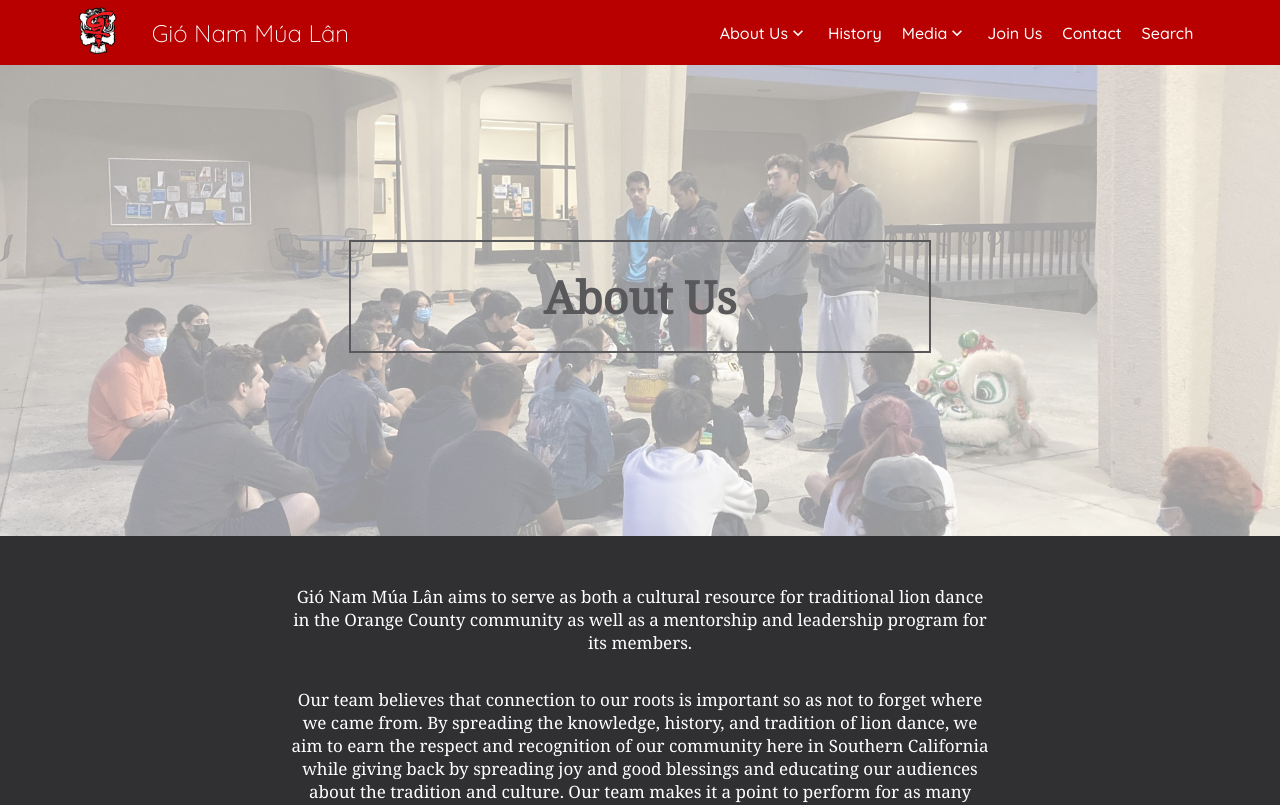
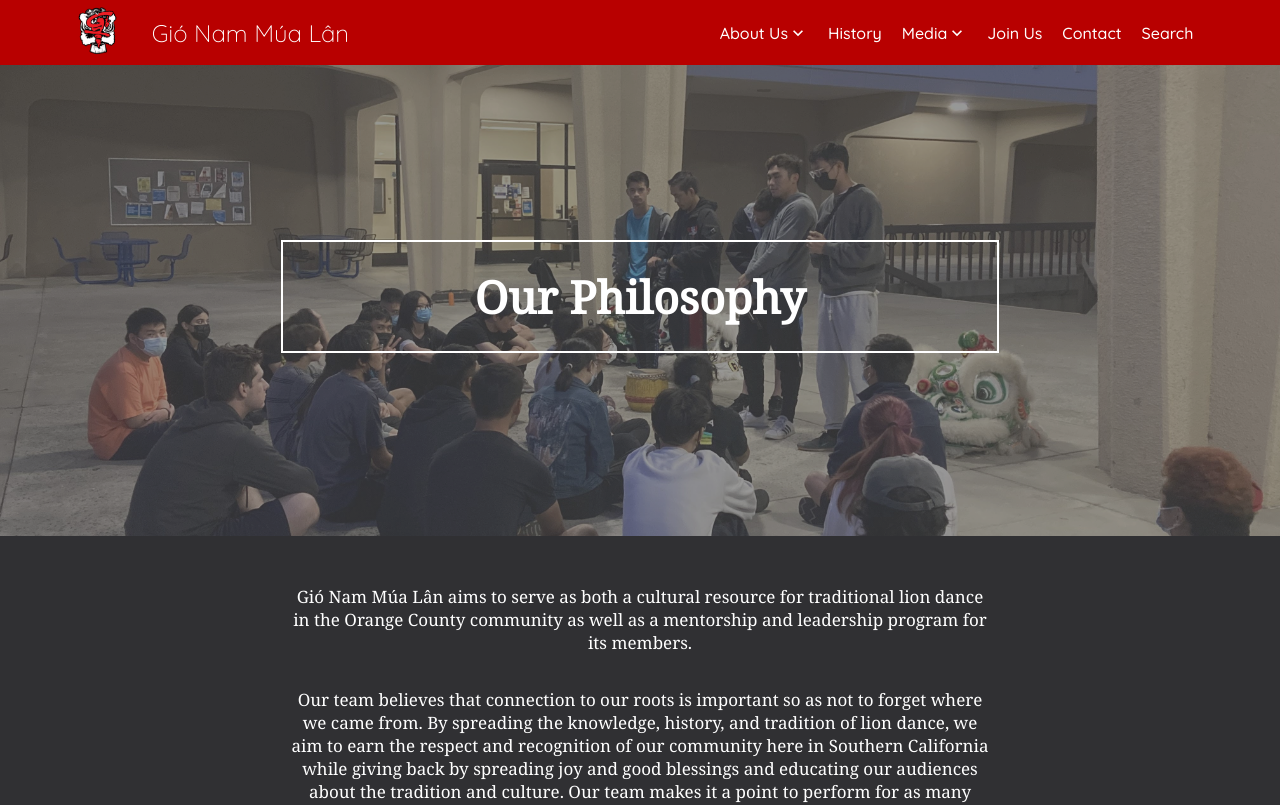
Before and after one commit to hieuqt1/GioNamWebsite, a React (Create React App) app in the folder gio-nam-website/: page /philosophy in a window 1280 px wide. Shown: the top 805 px of the page. Built offline with nearby package versions, Linux system fonts and the light colour scheme.

Commit message:
Rough Layout

```diff
--- a/gio-nam-website/src/components/Pages/PhilosophyPage/PhilosophyPage.css
+++ b/gio-nam-website/src/components/Pages/PhilosophyPage/PhilosophyPage.css
@@ -12,18 +12,8 @@
     height: 100%;
 }
 
-.temp {
-    background-size: cover;
-    background-position: center center;
-    background-image: "";
-    transform: translate3d(0px, 0px, 0px);
 
-}
-
-
-
-
-.aboutus-lion-line-up {
+.philo-hero {
 
     /* Flexbox stuff */
     display: flex;
@@ -37,17 +27,19 @@
     background-repeat: no-repeat;
     background-size: cover;
     position: absolute;
-    background-image: linear-gradient(rgba(255, 255, 255, 0.5),rgba(255, 255, 255, 0.5)), url("../../../assets/PhiloPic.jpeg");
+    background-image: linear-gradient(rgba(0, 0, 0, 0.5),rgba(0, 0, 0, 0.5)), url("../../../assets/PhiloPic.jpeg");
+
+    /* transform: translate3d(0px, 0px, 0px); */
     /*background-attachment: fixed;*/
     background-color: black;
     width: 100%;
     margin-top: 7vh;
     height: 60%;
-    color: #303033;
+    color: #ffffff;
     opacity: .8;
 }
 
-.aboutus-button-container {
+.philo-button-container {
     display: flex;
     justify-content: center;
     align-items: center center;
@@ -59,7 +51,7 @@
     color: white;
 }
 
-.aboutus-text-container {
+.philo-text-container {
     width: 100%;
     display: flex;
     flex-direction: column;
@@ -73,7 +65,7 @@
     padding-top: 4vh;
 }
 
-.aboutus-text-container p {
+.philo-text-container p {
     text-align: center;
     font-size: 17px;
 
@@ -81,7 +73,7 @@
     /* align-items: center center; */
 }
 
-.aboutus-lion-line-up h1 {
+.philo-hero h1 {
     /* Text styles */
     font-size: 3.5vw;
     border-style: solid;
@@ -92,7 +84,7 @@
 
 }
 
-.aboutus-lion-line-up h2 {
+.philo-hero h2 {
     /* Text styles */
     font-size: 3vw;
 }
@@ -105,9 +97,3 @@
     margin-top: 3vh;
     width: 100%;
 }
-
-
-* footer {
-    height: 5vh;
-    background-color: #303033;
-}
--- a/gio-nam-website/src/components/Pages/PhilosophyPage/PhilosophyPage.js
+++ b/gio-nam-website/src/components/Pages/PhilosophyPage/PhilosophyPage.js
@@ -13,19 +13,14 @@ export default function PhilosophyPage() {
         <ThemeProvider theme={theme}>
             <div className="philo-container gio-nam-font">
                 <Header />
-                <div className="aboutus-lion-line-up">
-                    <h1>About Us</h1>
+                <div className="philo-hero">
+                    <h1>Our Philosophy</h1>
                 </div>
 
-                <div className="aboutus-button-container">
-                    {/* <div className="buttons">
-                        <Button sx={{ "&:hover": { color: "white" }, marginRight: "4vh" }} variant="contained" color="secondary" disableElevation>Team Philosophy</Button>
-                        <Button sx={{ "&:hover": { color: "white" } }} variant="contained" color="secondary" disableElevation>Meet the Instructors</Button>
-                    </div> */}
-
+                <div className="philo-button-container">
                 </div>
 
-                <div className="aboutus-text-container">
+                <div className="philo-text-container">
                     <p>Gió Nam Múa Lân aims to serve as both a cultural resource for traditional lion dance in the Orange County community as well as a mentorship and leadership program for its members. </p>
                     <p>Our team believes that connection to our roots is important so as not to forget where we came from. By spreading the knowledge, history, and tradition of lion dance, we aim to earn the respect and recognition of our community here in Southern California while giving back by spreading joy and good blessings and educating our audiences about the tradition and culture. Our team makes it a point to perform for as many schools and youth organizations as possible at little to no charge, and we teach any interested new member regardless of age, background, beliefs, or identity.</p>
                     <p>Our team's other primary motivation is to provide opportunities for members to grow professionally and personally. All of our students are encouraged to practice self-discipline both physically and mentally, and to hold themselves to the same standard to which they hold others. We believe in pushing our members to be well-rounded individuals, and regularly introduce our students to standard business etiquette practices and teach the necessary skills to strengthen not only our team but their own professional careers and endeavors.</p>
@@ -35,7 +30,12 @@ export default function PhilosophyPage() {
 
                 <Footer />
             </div>
+
+            {/* <div className="buttons">
+                <Button sx={{ "&:hover": { color: "white" }, marginRight: "4vh" }} variant="contained" color="secondary" disableElevation>Team Philosophy</Button>
+                <Button sx={{ "&:hover": { color: "white" } }} variant="contained" color="secondary" disableElevation>Meet the Instructors</Button>
+            </div> */}
+
         </ThemeProvider>
-
     )
 }
```
